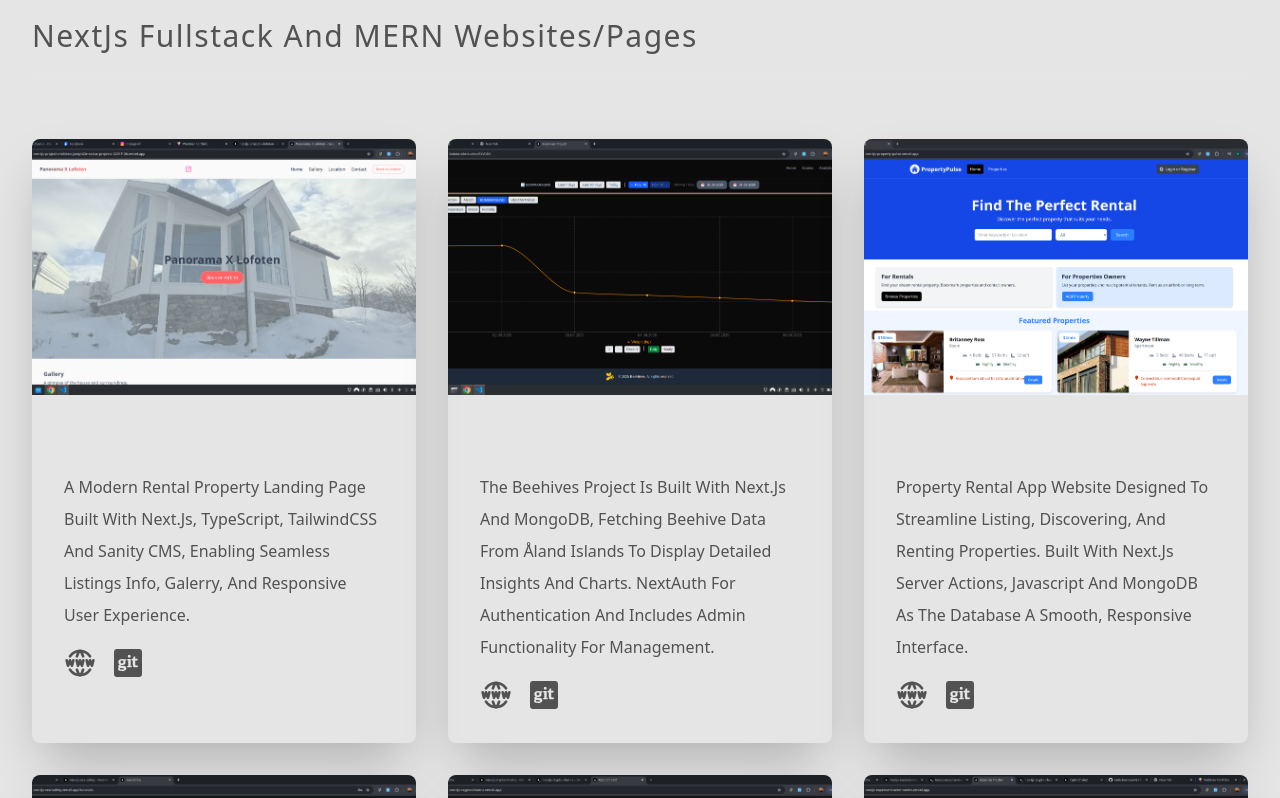
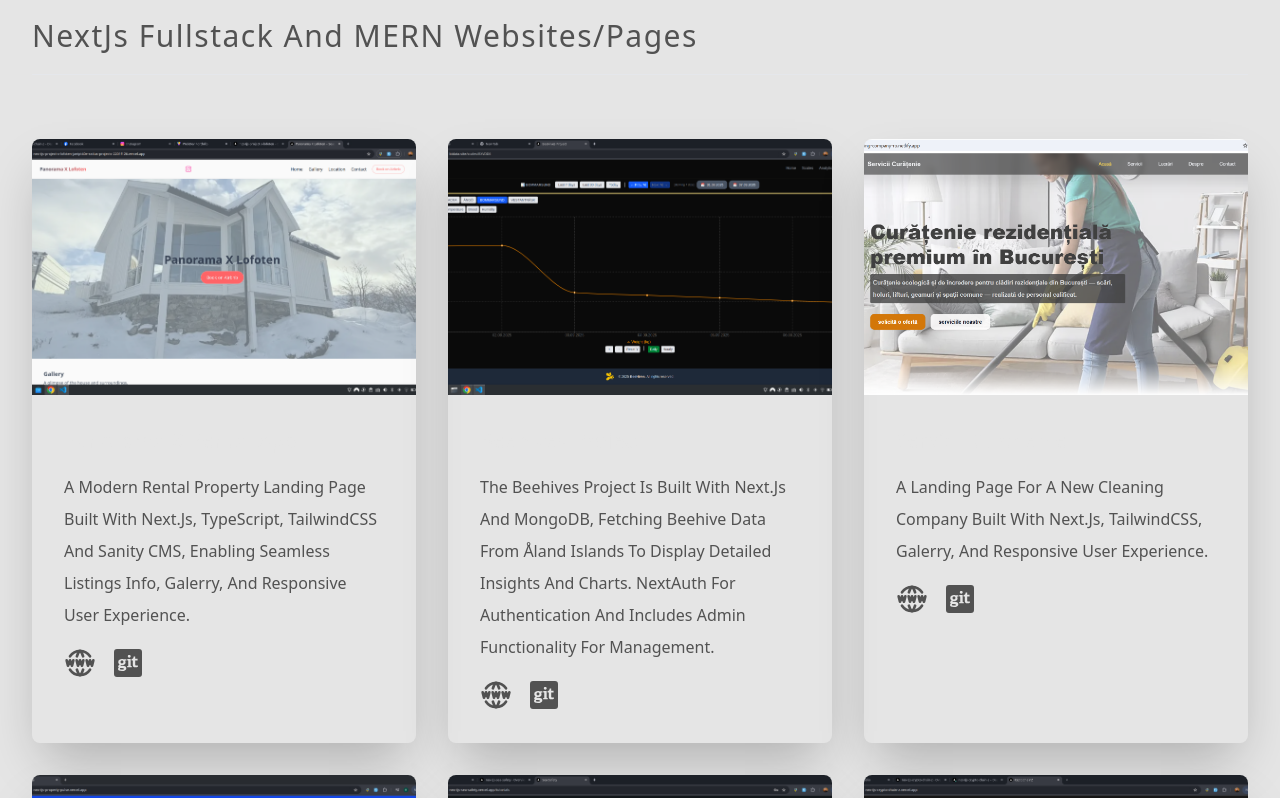
Before and after one commit to radu-bordea/React-ITPortfolio, a React (Vite) app: page / in a window 1280 px wide. Shown: the part 2340-3138 px from the top of the page. Built offline with nearby package versions, Linux system fonts and the light colour scheme.

Commit message:
add cleaning project

```diff
--- a/src/data.jsx
+++ b/src/data.jsx
@@ -19,6 +19,7 @@ import panoramaX from "../src/assets/panoramax.png";
 import cryptochainz from "../src/assets/cryptochainz.png";
 import expensetracker from "../src/assets/expensetracker.png";
 import seasafety from '../src/assets/seasafety.png'
+import cleaning from '../src/assets/cleaning.png'
 
 
 export const links = [
@@ -106,6 +107,14 @@ export const projects = [
   },
   {
     id: nanoid(),
+    img: cleaning,
+    url: "https://cleaning-company-ro.netlify.app/",
+    github: "https://github.com/radu-bordea/NEXTjs-CleaningCompany.git",
+    title: "Servicii Curatenie",
+    text: "A Landing Page for a new cleaning company built with Next.js, TailwindCSS, galerry, and responsive user experience."
+  },
+  {
+    id: nanoid(),
     img: property,
     url: "https://nex-tjs-property-pulse.vercel.app/",
     github: "https://github.com/radu-bordea/NEXTjs-PropertyPulse",
```
Also changed, not shown: src/assets/cleaning.png (added).
